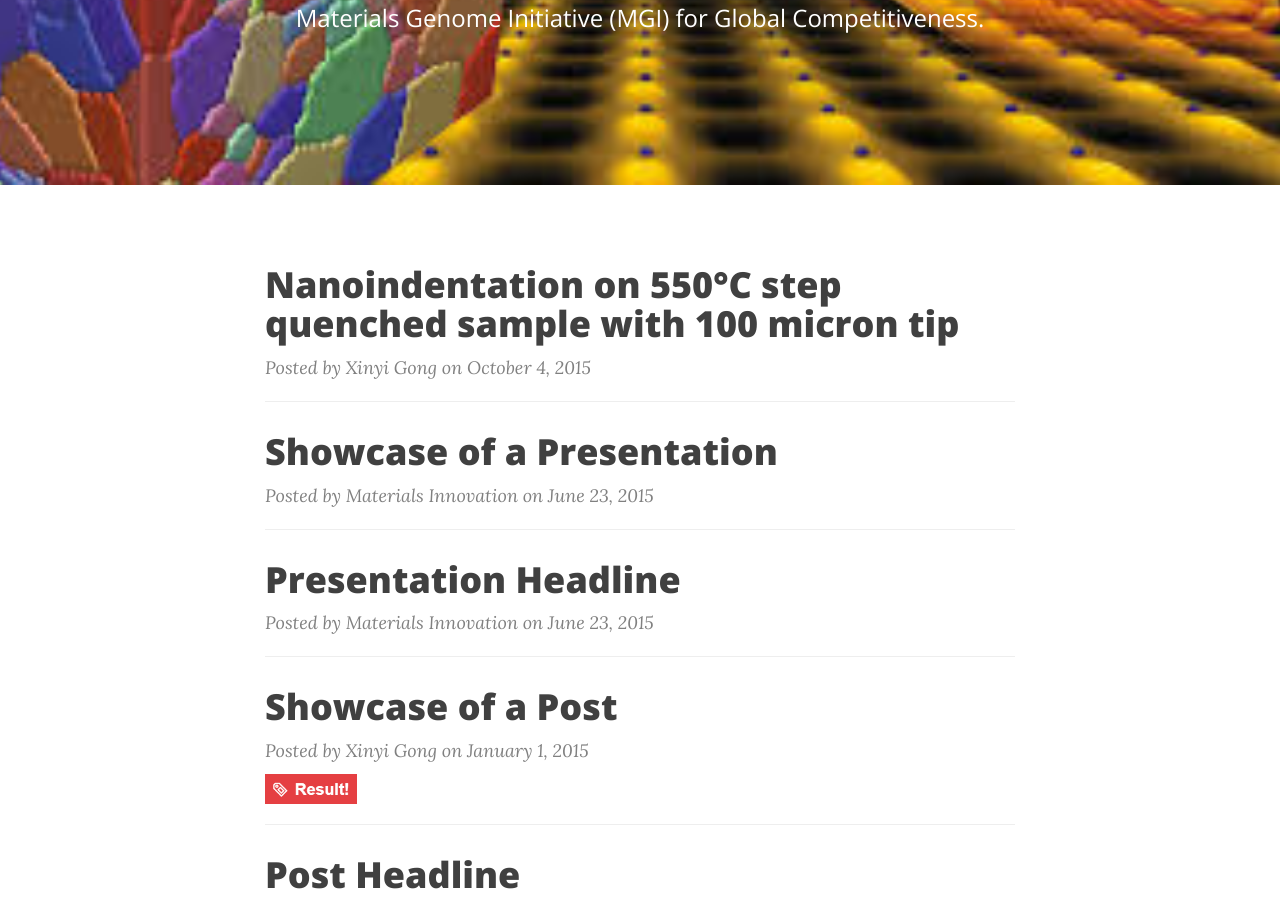
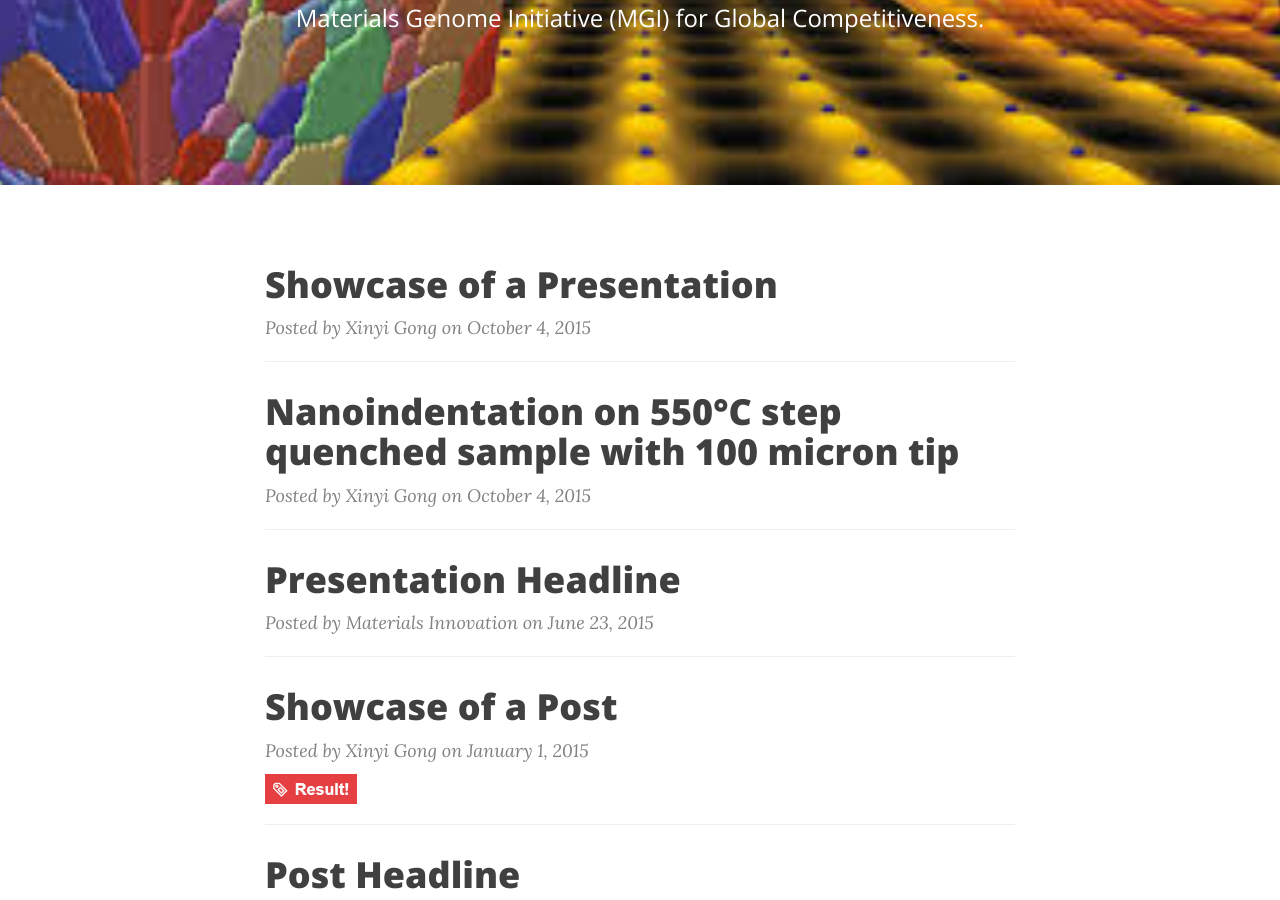
Before and after one commit to mined-gatech/DMREF-Project, a Jekyll site: the page built from index.html, in a window 1280 px wide and 900 px high, scrolled down 340 px. Built offline with Jekyll 4.4.1, drawn with Linux system fonts in a browser that asks for light colours; nearby versions of some CDN libraries; the list of posts is cut into pages by our own code.

Commit message:
Published with MATIN Flavored StackEdit

```diff
--- a/_posts/2015-10-04-New-Slide.markdown
+++ b/_posts/2015-10-04-New-Slide.markdown
@@ -1,8 +1,8 @@
 ---
 layout:     	slide
 title:     	Showcase of a Presentation
-date:      	2015-06-23 03:00
-author:     	Materials Innovation
+date:      	2015-10-04 23:34
+author:     Xinyi Gong
 
 theme:		night # default/beige/blood/moon/night/serif/simple/sky/solarized
 trans:		default # default/cube/page/concave/zoom/linear/fade/none
```
